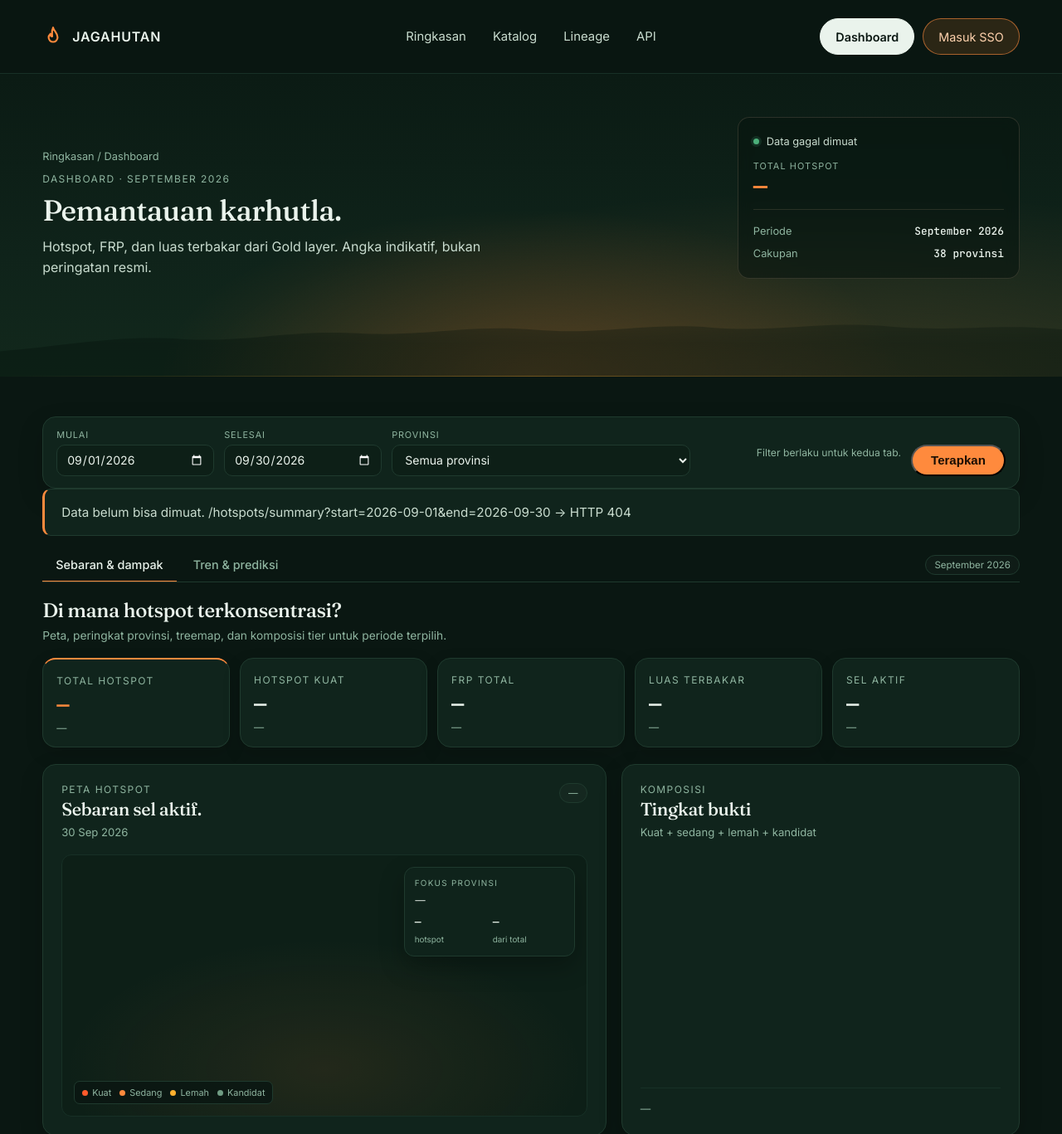
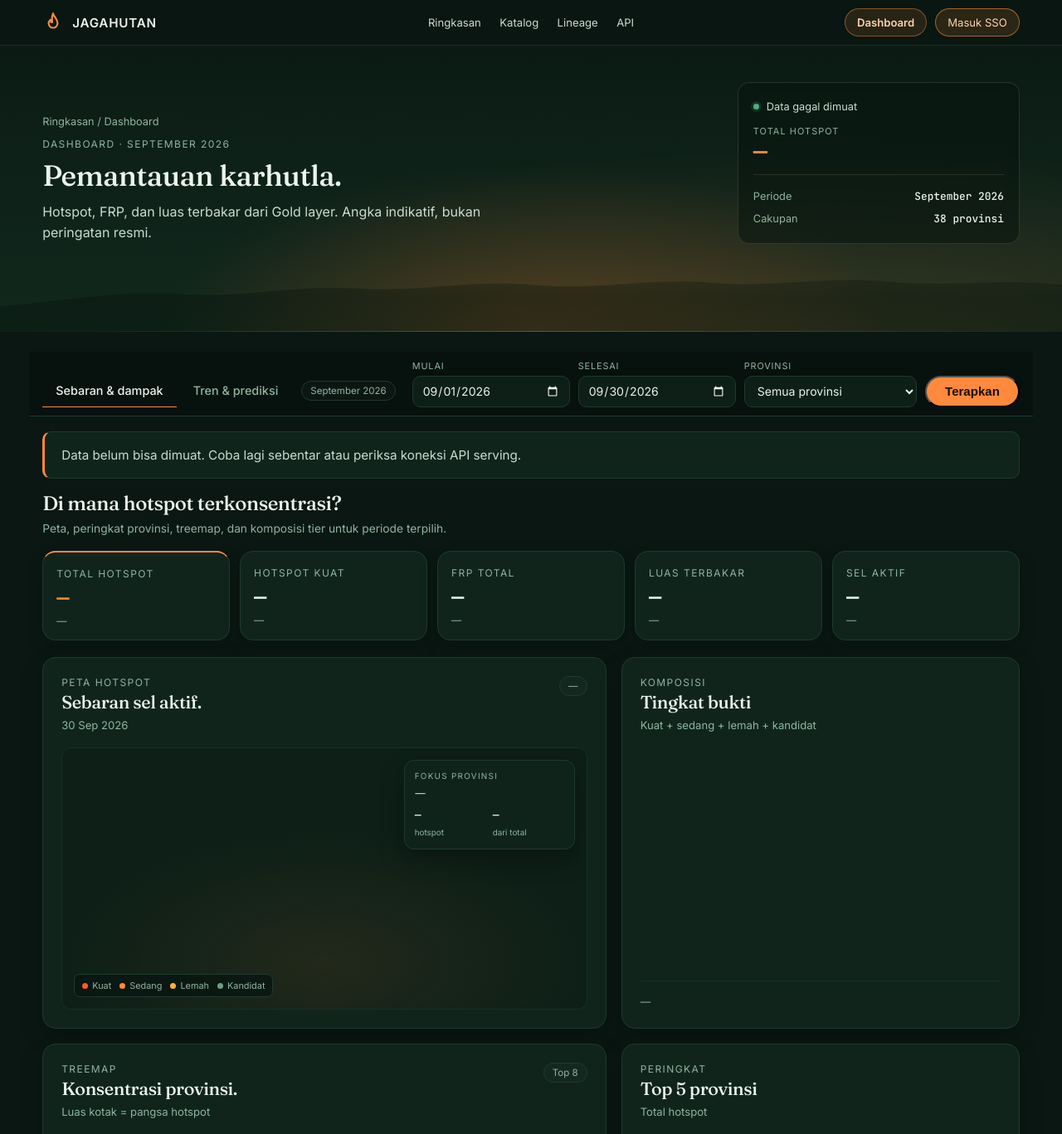
Before and after one commit to prayudahlah/karhutla-data-platform, a Python web app: template src/serving/templates/dashboard.html in a window 1280 px wide. Shown: the top 1367 px of the page at 83% size. Run offline with Jinja, Linux system fonts and the light colour scheme; the template is opened without the code that fills it, so the values that code supplies are empty.

Commit message:
feat(dashboard): redesign enterprise dengan control bar sticky

```diff
--- a/src/serving/static/dashboard.css
+++ b/src/serving/static/dashboard.css
@@ -1,5 +1,29 @@
 /* Dashboard Gold. Halaman ini memakai kanvas lebih lebar dari portal,
    tetapi tetap memakai token dan tipografi portal.css. */
+
+:root {
+  --dash-gap: 18px;
+  --dash-pad: 22px;
+  --dash-shadow: 0 10px 28px rgba(0, 0, 0, 0.18);
+  --dash-shadow-hover: 0 14px 32px rgba(0, 0, 0, 0.22);
+  --dash-controlbar-top: 56px;
+}
+
+/* Navigasi dashboard lebih ringkas dari portal. */
+.site-header .site-nav { padding-block: 10px; }
+.site-header .brand { font-size: 0.95rem; }
+.site-header .navlinks { gap: 1.4rem; font-size: 0.82rem; }
+.site-header .navbtn {
+  min-height: 34px;
+  padding: 0 14px;
+  font-size: 0.82rem;
+}
+.site-header .navbtn-primary {
+  background: rgba(255, 138, 61, 0.12);
+  color: #ffd2ad;
+  border-color: rgba(255, 138, 61, 0.45);
+}
+.site-header .navbtn-primary:hover { background: rgba(255, 138, 61, 0.2); }
 
 .site-header .site-nav,
 .site-footer,
@@ -15,7 +39,7 @@
 }
 
 .hero-dash {
-  min-height: 340px;
+  min-height: 300px;
   background:
     radial-gradient(1100px 340px at 78% 104%, rgba(255, 138, 61, 0.16), transparent 70%),
     linear-gradient(180deg, #0b1b14 0%, #0f231a 60%, #12281c 100%);
@@ -35,7 +59,7 @@
   grid-template-columns: minmax(0, 1fr) minmax(280px, 340px);
   gap: 48px;
   align-items: end;
-  padding-block: 52px 118px;
+  padding-block: 44px 106px;
 }
 .hero-copy { max-width: 620px; }
 .hero-dash .hero-glow {
@@ -142,6 +166,56 @@
 
 .dash-wrap { padding-block: 24px 0; }
 .dash-error { margin: 0 0 16px; }
+
+.dash-controlbar {
+  position: sticky;
+  top: var(--dash-controlbar-top);
+  z-index: 15;
+  display: flex;
+  align-items: flex-end;
+  gap: 20px;
+  margin: 0 -16px 18px;
+  padding: 10px 16px;
+  border-bottom: 1px solid var(--line);
+  background: rgba(8, 18, 14, 0.97);
+}
+.dash-controlbar .dash-tabbar {
+  flex: 0 0 auto;
+  margin: 0;
+  border: 0;
+  gap: 12px;
+}
+.dash-controlbar .dash-tabs { flex: 0 0 auto; }
+.dash-controlbar .dash-toolbar {
+  flex: 1;
+  min-width: 0;
+  margin: 0;
+  padding: 0;
+  border: 0;
+  background: transparent;
+  box-shadow: none;
+}
+.dash-controlbar .dash-form-row {
+  grid-template-columns: 190px 190px minmax(160px, 1fr) max-content;
+  gap: 10px;
+  justify-content: end;
+  align-items: end;
+}
+.dash-controlbar .dash-form-row .btn { grid-column: 4; }
+.dash-progress {
+  height: 2px;
+  margin: -8px 0 12px;
+  border-radius: 99px;
+  background: linear-gradient(90deg, transparent, var(--amber), var(--gold), transparent);
+  background-size: 200% 100%;
+  animation: dashProgress 1.15s linear infinite;
+}
+.dash-progress[hidden] { display: none; }
+@keyframes dashProgress {
+  from { background-position: 100% 0; }
+  to { background-position: -100% 0; }
+}
+.dash-wrap[aria-busy="true"] .dash-tabpanel { opacity: 0.55; transition: opacity 160ms ease; }
 
 .tab-head {
   display: flex;
--- a/src/serving/static/dashboard.js
+++ b/src/serving/static/dashboard.js
@@ -117,6 +117,10 @@
   const setLoading = (loading) => {
     const button = $("dash-apply");
     if (button) button.disabled = loading;
+    const progress = $("dash-progress");
+    if (progress) progress.hidden = !loading;
+    const wrap = document.querySelector(".dash-wrap");
+    if (wrap) wrap.setAttribute("aria-busy", String(loading));
     if (loading) $("freshness").textContent = "Memuat data…";
   };
 
@@ -614,10 +618,10 @@
     const note = $("treemap-note");
     const badge = $("treemap-share");
     const total = sum(rows, "hotspot_count");
-    const top = [...(rows || [])]
+    const all = [...(rows || [])]
       .filter((row) => Number(row.hotspot_count || 0) > 0)
-      .sort((a, b) => Number(b.hotspot_count) - Number(a.hotspot_count))
-      .slice(0, 8);
+      .sort((a, b) => Number(b.hotspot_count) - Number(a.hotspot_count));
+    const top = all.slice(0, 8);
 
     if (!top.length) {
       svg.innerHTML =
@@ -642,6 +646,18 @@
       value: Number(row.hotspot_count || 0),
       color: colors[index] || colors[colors.length - 1],
     }));
+    const others = all.slice(top.length);
+    const othersValue = others.reduce(
+      (value, row) => value + Number(row.hotspot_count || 0),
+      0,
+    );
+    if (othersValue > 0) {
+      items.push({
+        name: "Lainnya · " + others.length + " provinsi",
+        value: othersValue,
+        color: "#5c6b62",
+      });
+    }
     const boxes = [];
     layoutTreemap(items, 0, 0, 1000, 340, true, boxes);
     const topTotal = items.reduce((value, item) => value + item.value, 0);
@@ -726,10 +742,12 @@
       })
       .join("");
 
-    badge.textContent = "Top " + top.length;
+    badge.textContent = "Top " + top.length + " + lainnya";
     note.textContent =
       top.length +
-      " provinsi · " +
+      " provinsi teratas + " +
+      others.length +
+      " lainnya · " +
       decimal.format((topTotal / total) * 100) +
       "% dari total hotspot";
   }
@@ -819,18 +837,17 @@
       .slice(0, 5);
 
     if (!sorted.length) {
-      host.innerHTML = '<p class="dash-empty">Belum ada data pada rentang ini.</p>';
+      host.innerHTML =
+        '<p class="dash-empty">Belum ada data pada rentang ini.</p>';
       return;
     }
 
-    const biggest = Math.max(...sorted.map((row) => Number(row[key] || 0)), 1);
+    const denominator = Number(total) || 1;
     host.innerHTML = sorted
       .map((row, index) => {
-        const value = Math.max(2, (Number(row[key]) / biggest) * 100);
-        const share =
-          total && Number(total) > 0
-            ? decimal.format((Number(row[key]) / Number(total)) * 100)
-            : null;
+        const numeric = Number(row[key] || 0);
+        const share = (numeric / denominator) * 100;
+        const width = Math.max(1.5, share);
         return (
           '<div class="rank-row">' +
           '<span class="rank-no">' +
@@ -838,19 +855,22 @@
           "</span>" +
           '<span class="rank-name" title="' +
           row.province +
-          " · " +
-          number.format(Math.round(Number(row[key] || 0))) +
-          (share !== null ? " · " + share + "%" : "") +
-          '">' +
+          " \u00b7 " +
+          number.format(Math.round(numeric)) +
+          " \u00b7 " +
+          decimal.format(share) +
+          '%">' +
           row.province +
           "</span>" +
           '<span class="rank-val">' +
-          number.format(Math.round(Number(row[key] || 0))) +
-          "</span>" +
+          number.format(Math.round(numeric)) +
+          "<small>" +
+          decimal.format(share) +
+          "%</small></span>" +
           '<span class="rank-track' +
           (gold ? " gold" : "") +
           '"><i style="width:' +
-          value.toFixed(1) +
+          width.toFixed(1) +
           '%"></i></span>' +
           "</div>"
         );
@@ -1124,7 +1144,10 @@
 
       renderFreshness(health);
     } catch (error) {
-      showError("Data belum bisa dimuat. " + error.message);
+      console.error("Dashboard load failed", error);
+      showError(
+        "Data belum bisa dimuat. Coba lagi sebentar atau periksa koneksi API serving.",
+      );
       $("freshness").textContent = "Data gagal dimuat";
     } finally {
       setLoading(false);
--- a/src/serving/templates/dashboard.html
+++ b/src/serving/templates/dashboard.html
@@ -1,6 +1,6 @@
 {% extends "base.html" %}
 {% block title %}Dashboard | JAGAHUTAN{% endblock %}
-{% block extra_head %}<link rel="stylesheet" href="/static/dashboard.css?v=20261122f">{% endblock %}
+{% block extra_head %}<link rel="stylesheet" href="/static/dashboard.css?v=20261122h">{% endblock %}
 {% block content %}
 <section class="hero hero-dash">
   <div class="hero-glow"></div>
@@ -29,8 +29,15 @@
 </section>
 
 <div class="shell dash-wrap">
-  <section class="dash-toolbar" aria-label="Filter data">
-    <form class="dash-form dash-form-row" id="dash-filter">
+  <div class="dash-controlbar">
+    <div class="dash-tabbar">
+      <div class="dash-tabs" role="tablist" aria-label="Bagian dashboard">
+        <button class="dash-tab" id="tab-sebaran" type="button" role="tab" aria-selected="true" aria-controls="panel-sebaran" data-tab="sebaran">Sebaran &amp; dampak</button>
+        <button class="dash-tab" id="tab-tren" type="button" role="tab" aria-selected="false" aria-controls="panel-tren" data-tab="tren" tabindex="-1">Tren &amp; prediksi</button>
+      </div>
+      <span class="dash-badge tab-period" id="tabs-period">September 2026</span>
+    </div>
+    <form class="dash-toolbar dash-form-row" id="dash-filter" aria-label="Filter data">
       <label class="dash-field">Mulai<input type="date" id="dash-start" value="2026-09-01"></label>
       <label class="dash-field">Selesai<input type="date" id="dash-end" value="2026-09-30"></label>
       <label class="dash-field">Provinsi
@@ -38,20 +45,12 @@
           <option value="">Semua provinsi</option>
         </select>
       </label>
-      <div class="dash-filter-hint">Filter berlaku untuk kedua tab.</div>
       <button class="btn btn-primary" id="dash-apply" type="submit">Terapkan</button>
     </form>
-  </section>
+  </div>
 
+  <div class="dash-progress" id="dash-progress" hidden></div>
   <div class="notice dash-error" id="dash-error" hidden role="alert"></div>
-
-  <div class="dash-tabbar">
-    <div class="dash-tabs" role="tablist" aria-label="Bagian dashboard">
-      <button class="dash-tab" id="tab-sebaran" type="button" role="tab" aria-selected="true" aria-controls="panel-sebaran" data-tab="sebaran">Sebaran &amp; dampak</button>
-      <button class="dash-tab" id="tab-tren" type="button" role="tab" aria-selected="false" aria-controls="panel-tren" data-tab="tren" tabindex="-1">Tren &amp; prediksi</button>
-    </div>
-    <span class="dash-badge tab-period" id="tabs-period">September 2026</span>
-  </div>
 
   <section class="dash-tabpanel" id="panel-sebaran" role="tabpanel" aria-labelledby="tab-sebaran" tabindex="0">
     <div class="tab-head">
@@ -252,4 +251,4 @@
   </section>
 </div>
 {% endblock %}
-{% block extra_scripts %}<script src="/static/dashboard.js?v=20261122d" defer></script>{% endblock %}
+{% block extra_scripts %}<script src="/static/dashboard.js?v=20261122g" defer></script>{% endblock %}
```
Also changed, not shown: other parts of src/serving/static/dashboard.css (+28 -8 lines).
